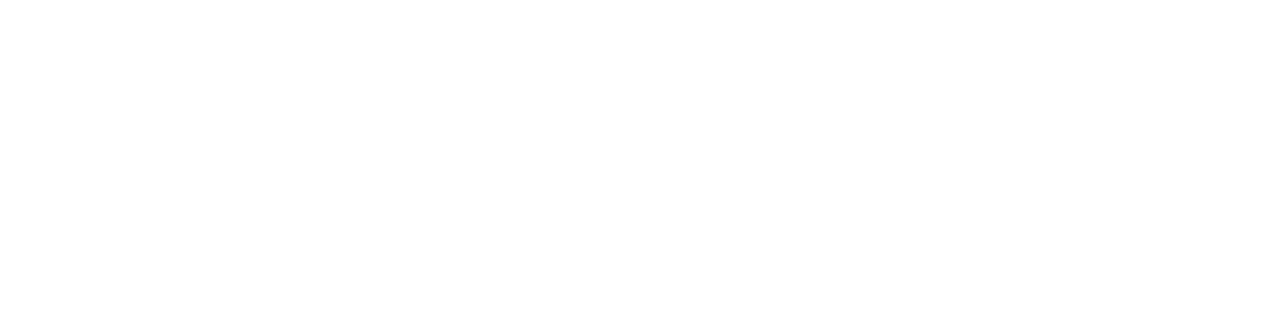
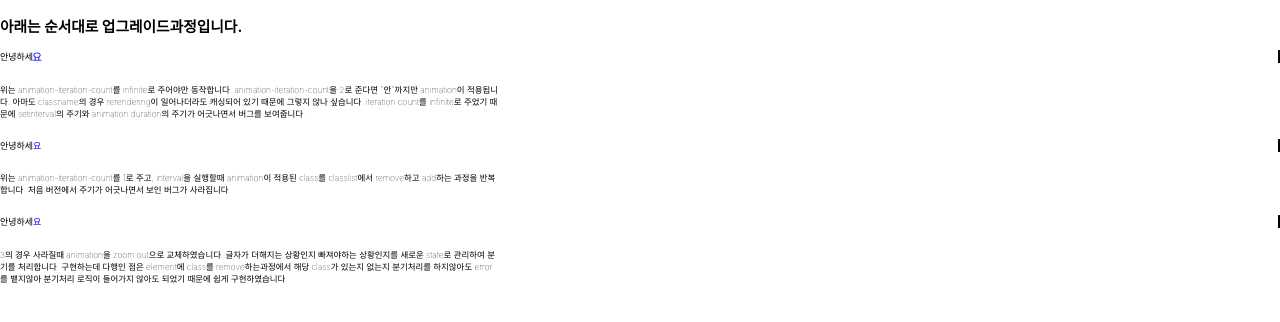
Before and after one commit to youdaehoon/study_animation, a React (Create React App) app: page /typing in a window 1280 px wide. Before the commit this address had no page. Shown: the top 322 px of the page. Built offline with nearby package versions, Linux system fonts and the light colour scheme.

Commit message:
feat: typing animation 구현

```diff
--- a/src/App.tsx
+++ b/src/App.tsx
@@ -6,6 +6,7 @@ import Main from "./pages/main/index";
 import PageDropdown from "./pages/dropdown";
 import PageOnload from "./pages/onload";
 import PageObserver from "./pages/observer";
+import PageTyping from "./pages/typing";
 
 function App() {
   return (
@@ -15,6 +16,7 @@ function App() {
         <Route path="/dropdown" element={<PageDropdown />} />
         <Route path="/onload" element={<PageOnload />} />
         <Route path="/observer" element={<PageObserver />} />
+        <Route path="/typing" element={<PageTyping />} />
       </Routes>
     </div>
   );
--- a/src/pages/main/index.tsx
+++ b/src/pages/main/index.tsx
@@ -8,6 +8,7 @@ const Main: React.FC = () => {
       <button onClick={() => navigate("/dropdown")}>드롭다운</button>
       <button onClick={() => navigate("/onload")}>온로드</button>
       <button onClick={() => navigate("/observer")}>옵저버</button>
+      <button onClick={() => navigate("/typing")}>타이핑</button>
     </div>
   );
 };
--- /dev/null
+++ b/src/pages/typing/first.tsx
@@ -0,0 +1,51 @@
+import React from "react";
+
+const First = () => {
+  const fullText = "안녕하세요 타이핑 애니메이션입니다.";
+  const [text, setText] = React.useState<string>("");
+  const [count, setCount] = React.useState<number>(0);
+  const [signal, setSignal] = React.useState<"plus" | "minus">("plus");
+
+  React.useEffect(() => {
+    const interval = setInterval(() => {
+      if (count >= fullText.length - 1) {
+        setSignal("minus");
+      }
+
+      if (count < 2) {
+        setSignal("plus");
+      }
+
+      setText((prev) => {
+        let result = prev ? prev + fullText[count] : fullText[0];
+
+        if (signal === "plus") {
+          setCount(count + 1);
+        } else {
+          result = prev ? prev.substring(0, prev.length - 1) : fullText[0];
+
+          setCount(count - 1);
+        }
+
+        return result;
+      });
+      //   setCount(count + 1);
+    }, 1000);
+
+    return () => {
+      clearInterval(interval);
+    };
+  }, [count, signal]);
+
+  return (
+    <div className="typing">
+      <span>{text.substring(0, text.length - 1)}</span>
+
+      {text[text.length - 1] !== "" && (
+        <span className="magnify-1">{text[text.length - 1]}</span>
+      )}
+    </div>
+  );
+};
+
+export default First;
--- /dev/null
+++ b/src/pages/typing/index.css
@@ -0,0 +1,66 @@
+.typing {
+  font-size: 1rem;
+  display: inline;
+  /* border-right: 2px solid black; */
+  animation: typingCursor 0.55s ease-in-out 0ms infinite;
+}
+.typing-container h6 {
+  font-weight: 100;
+  max-width: 500px;
+}
+.magnify-1 {
+  animation-name: magnify;
+  animation-duration: 1s;
+  animation-delay: 0s;
+  animation-fill-mode: forwards;
+  animation-iteration-count: infinite;
+  /* animation-timing-function: cubic-bezier(0.075, 0.82, 0.165, 1); */
+  color: blue;
+  display: inline-block;
+}
+.magnify {
+  animation-name: magnify;
+  animation-duration: 1s;
+  animation-delay: 0s;
+  animation-fill-mode: forwards;
+  animation-iteration-count: 1;
+  /* animation-timing-function: cubic-bezier(0.075, 0.82, 0.165, 1); */
+  color: blue;
+  display: inline-block;
+}
+.zoom-out {
+  animation-name: zoom_out;
+  animation-duration: 1s;
+  animation-delay: 0s;
+  animation-fill-mode: forwards;
+  animation-iteration-count: 1;
+  /* animation-timing-function: cubic-bezier(0.075, 0.82, 0.165, 1); */
+  color: blue;
+  display: inline-block;
+}
+@keyframes zoom_out {
+  0% {
+    transform: scale(1);
+  }
+  100% {
+    transform: scale(0);
+  }
+}
+
+@keyframes typingCursor {
+  from {
+    border-right: 2px solid white; /* 처음 border-right 속성 */
+  }
+  to {
+    border-right: 2px solid black; /* 변경할 border-right 속성 */
+  }
+}
+
+@keyframes magnify {
+  0% {
+    transform: scale(2);
+  }
+  100% {
+    transform: scale(1);
+  }
+}
--- /dev/null
+++ b/src/pages/typing/index.tsx
@@ -0,0 +1,39 @@
+import React, { useState } from "react";
+
+import "./index.css";
+import First from "./first";
+import Second from "./second";
+import Third from "./third";
+
+const PageTyping = () => {
+  return (
+    <div className="typing-container flex flex-column">
+      <h3>아래는 순서대로 업그레이드과정입니다.</h3>
+      <First />
+      <h6>
+        위는 animation-iteration-count를 infinite로 주어야만 동작합니다.
+        animation-iteration-count을 2로 준다면 "안"까지만 animation이
+        적용됩니다. 아마도 classname의 경우 rerendering이 일어나더라도 캐싱되어
+        있기 때문에 그렇지 않나 싶습니다. iteration count를 infinite로 주었기
+        때문에 setinterval의 주기와 animation duration의 주기가 어긋나면서
+        버그를 보여줍니다.
+      </h6>
+      <Second />
+      <h6>
+        위는 animation-iteration-count를 1로 주고, interval을 실행할때
+        animation이 적용된 class를 classlist에서 remove하고 add하는 과정을
+        반복합니다. 처음 버전에서 주기가 어긋나면서 보인 버그가 사라집니다.
+      </h6>
+      <Third />
+      <h6>
+        3의 경우 사라질때 animation을 zoom out으로 교체하였습니다. 글자가
+        더해지는 상황인지 빠져야하는 상황인지를 새로운 state로 관리하여 분기를
+        처리합니다. 구현하는데 다행인 점은 element에 class를 remove하는과정에서
+        해당 class가 있는지 없는지 분기처리를 하지않아도 error를 뱉지않아
+        분기처리 로직이 들어가지 않아도 되었기 때문에 쉽게 구현하였습니다.
+      </h6>
+    </div>
+  );
+};
+
+export default PageTyping;
--- /dev/null
+++ b/src/pages/typing/second.tsx
@@ -0,0 +1,60 @@
+import React from "react";
+
+import "./index.css";
+
+const Second = () => {
+  const fullText = "안녕하세요 타이핑 애니메이션입니다.";
+  const [text, setText] = React.useState<string>("");
+  const [count, setCount] = React.useState<number>(0);
+  const [signal, setSignal] = React.useState<"plus" | "minus">("plus");
+  const magniftRef = React.useRef<HTMLSpanElement>(null);
+
+  React.useEffect(() => {
+    console.log("useeffect");
+    magniftRef.current?.classList.add("magnify");
+    const interval = setInterval(() => {
+      console.log("interver");
+
+      if (count >= fullText.length - 1) {
+        setSignal("minus");
+      }
+
+      if (count < 2) {
+        setSignal("plus");
+      }
+
+      setText((prev) => {
+        let result = prev ? prev + fullText[count] : fullText[0];
+
+        console.log(prev, count);
+        if (signal === "plus") {
+          setCount(count + 1);
+        } else {
+          result = prev ? prev.substring(0, prev.length - 1) : fullText[0];
+
+          setCount(count - 1);
+        }
+
+        magniftRef.current?.classList.remove("magnify");
+        return result;
+      });
+      //   setCount(count + 1);
+    }, 1000);
+
+    return () => {
+      clearInterval(interval);
+    };
+  }, [count, signal]);
+
+  return (
+    <div className="typing">
+      <span>{text.substring(0, text.length - 1)}</span>
+
+      {text[text.length - 1] !== "" && (
+        <span ref={magniftRef}>{text[text.length - 1]}</span>
+      )}
+    </div>
+  );
+};
+
+export default Second;
--- /dev/null
+++ b/src/pages/typing/third.tsx
@@ -0,0 +1,64 @@
+import React from "react";
+import "./index.css";
+
+const Third = () => {
+  const fullText = "안녕하세요 타이핑 애니메이션입니다.";
+  const [text, setText] = React.useState<string>("");
+  const [count, setCount] = React.useState<number>(0);
+  const [signal, setSignal] = React.useState<"plus" | "minus">("plus");
+  const magniftRef = React.useRef<HTMLSpanElement>(null);
+
+  React.useEffect(() => {
+    console.log("useeffect");
+    if (signal === "plus") {
+      magniftRef.current?.classList.add("magnify");
+    } else {
+      magniftRef.current?.classList.add("zoom-out");
+    }
+
+    const interval = setInterval(() => {
+      console.log("interver");
+
+      if (count >= fullText.length - 1) {
+        setSignal("minus");
+      }
+
+      if (count < 2) {
+        setSignal("plus");
+      }
+
+      setText((prev) => {
+        let result = prev ? prev + fullText[count] : fullText[0];
+
+        console.log(prev, count);
+        if (signal === "plus") {
+          setCount(count + 1);
+        } else {
+          result = prev ? prev.substring(0, prev.length - 1) : fullText[0];
+
+          setCount(count - 1);
+        }
+
+        magniftRef.current?.classList.remove("magnify");
+        magniftRef.current?.classList.remove("zoom-out");
+        return result;
+      });
+      //   setCount(count + 1);
+    }, 1000);
+
+    return () => {
+      clearInterval(interval);
+    };
+  }, [count, signal]);
+  return (
+    <div className="typing">
+      <span>{text.substring(0, text.length - 1)}</span>
+
+      {text[text.length - 1] !== "" && (
+        <span ref={magniftRef}>{text[text.length - 1]}</span>
+      )}
+    </div>
+  );
+};
+
+export default Third;
```
